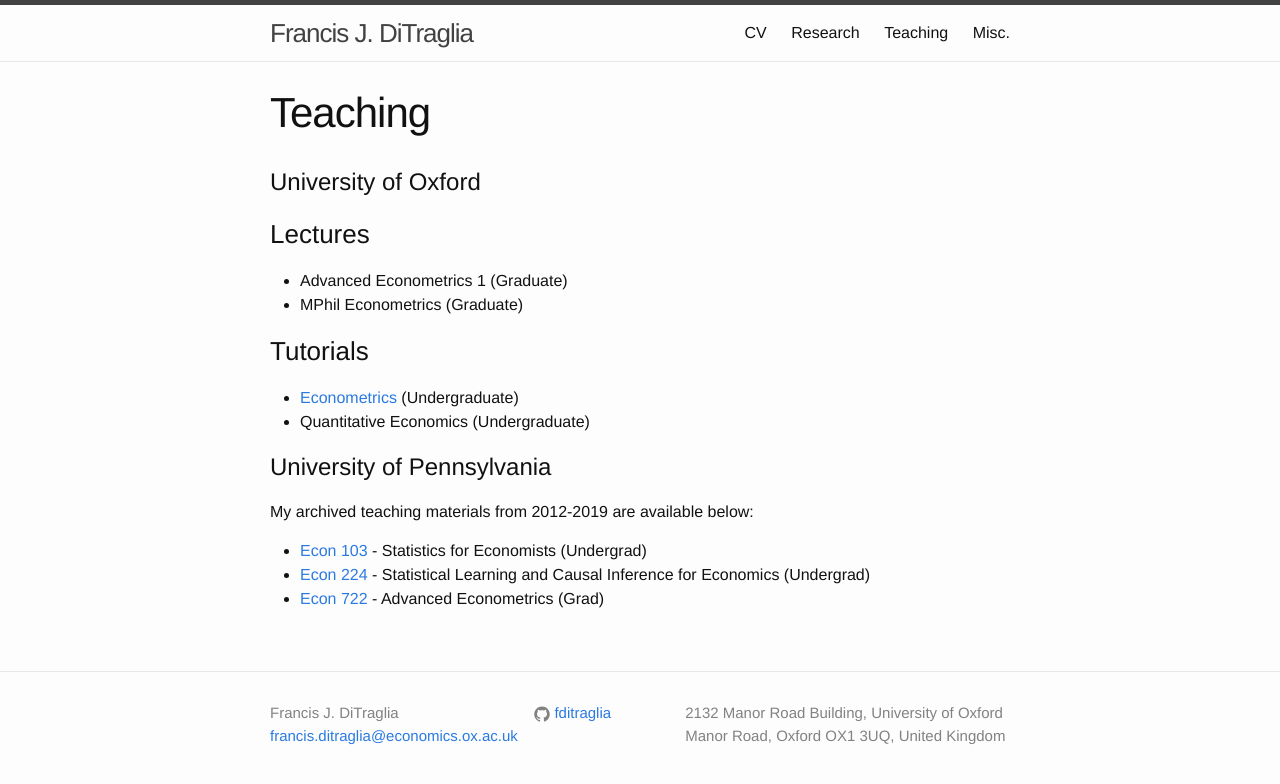
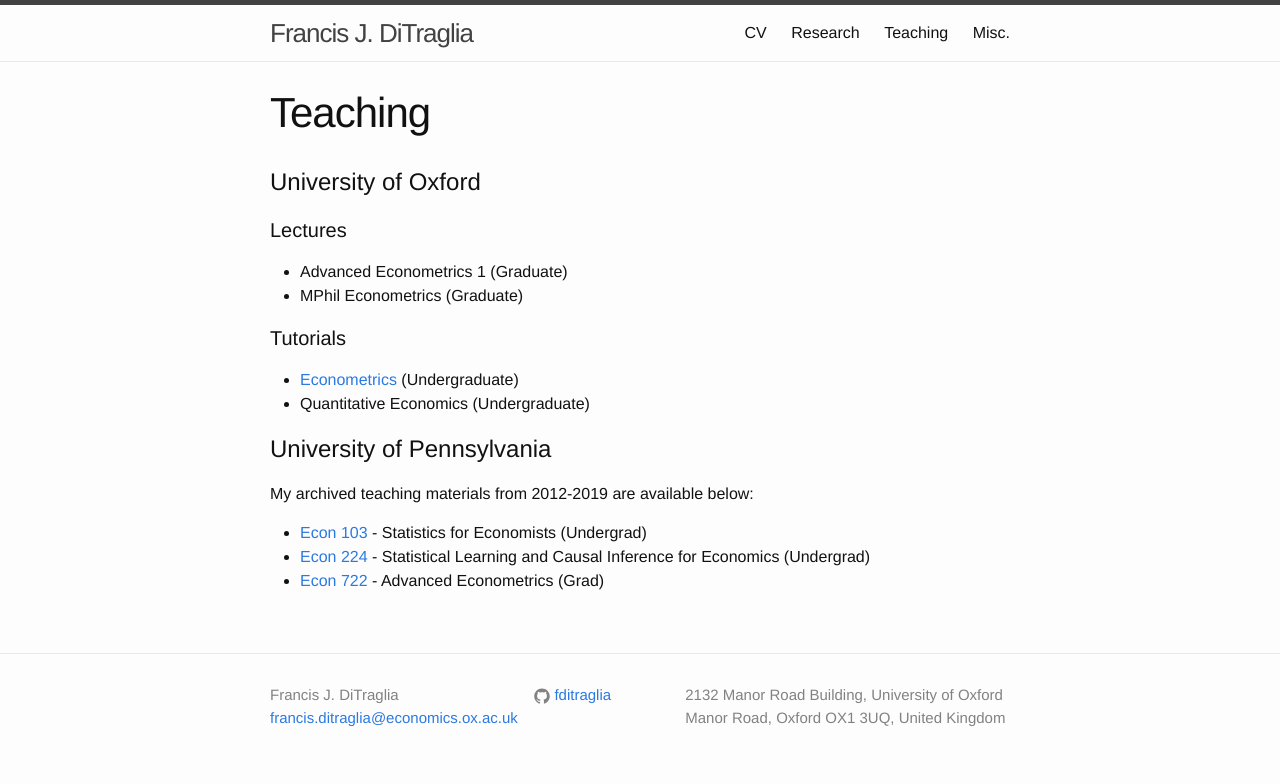
Before and after one commit to fditraglia/fditraglia.github.io, a Jekyll site: the page built from teaching.md, in a window 1280 px wide. Shown: the top 784 px of the page. Built offline with Jekyll 4.4.1, drawn with Linux system fonts in a browser that asks for light colours.

Commit message:
further tweaks to formatting

```diff
--- a/teaching.md
+++ b/teaching.md
@@ -7,11 +7,11 @@
 
 # University of Oxford
 
-### Lectures
+#### Lectures
 - Advanced Econometrics 1 (Graduate)
 - MPhil Econometrics (Graduate)
 
-### Tutorials
+#### Tutorials
 - [Econometrics](./pdf/econometrics-tutorials.pdf) (Undergraduate)
 - Quantitative Economics (Undergraduate)
 
```
